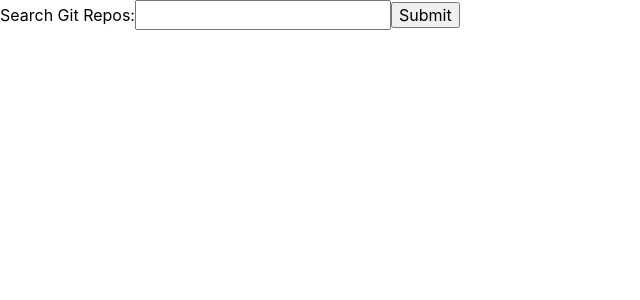
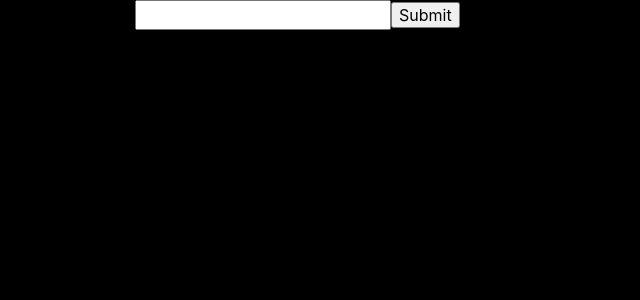
Before and after one commit to jamesgeorgewilliams/githubapi-star-search-react, a React (Create React App) app: page / in a window 1280 px wide. Shown: the top 300 px of the page, without its empty margins (0-640 px from the left). Built offline with nearby package versions, Linux system fonts and the light colour scheme.

Commit message:
feat: Add Canvas component

```diff
--- a/src/App.tsx
+++ b/src/App.tsx
@@ -1,5 +1,6 @@
 import React from 'react';
 import axios from 'axios';
+import Canvas from './components/Canvas'
 import Card from './components/Card'
 
 function App() {
@@ -55,6 +56,7 @@ function App() {
 
   return (
     <div className="App">
+      <Canvas />
       <form action="" onSubmit={onSubmit}>
         <label htmlFor="search">Search Git Repos:</label>
         <input type="text" id="search" aria-label="Search through git repos"></input>
--- /dev/null
+++ b/src/components/Canvas.tsx
@@ -0,0 +1,19 @@
+import { useRef, useEffect } from 'react';
+
+const Canvas: React.FC = (): JSX.Element => {
+
+    const canvasRef = useRef<HTMLCanvasElement>(null!);
+
+    useEffect(() => {
+        const canvas = canvasRef.current;
+        const ctx = canvas.getContext('2d');
+        canvas.width = window.innerWidth;
+        canvas.height = window.innerHeight;
+      }, [])
+
+    return (
+        <canvas ref={canvasRef}></canvas>
+    )
+}
+
+export default Canvas;
--- a/src/index.scss
+++ b/src/index.scss
@@ -1,3 +1,4 @@
 @import "./styles/base";
+@import "./styles/components/canvas";
 @import "./styles/components/card";
 @import "./styles/components/form";
--- /dev/null
+++ b/src/styles/components/canvas.scss
@@ -0,0 +1,9 @@
+canvas {
+  position: absolute;
+  background: black;
+  width: 100%;
+  height: 100%;
+  top: 0;
+  left: 0;
+  z-index: -1;
+}
```
